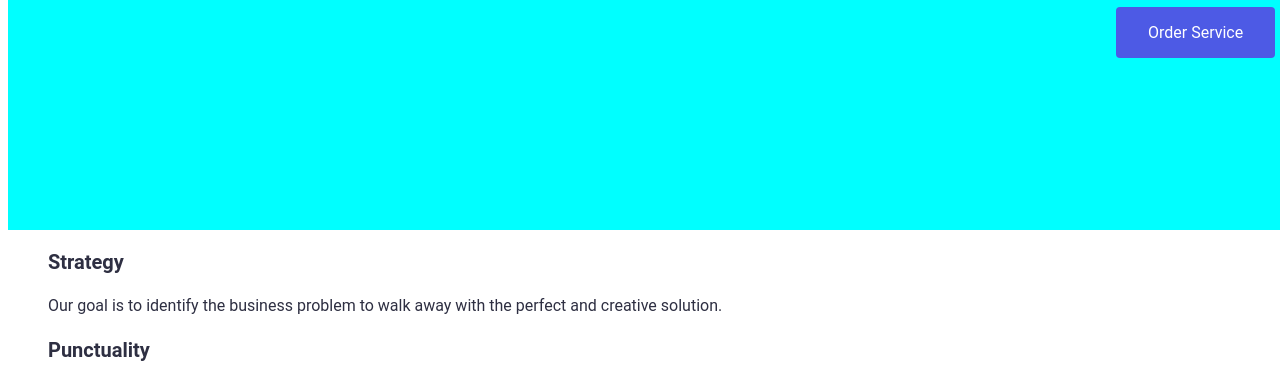
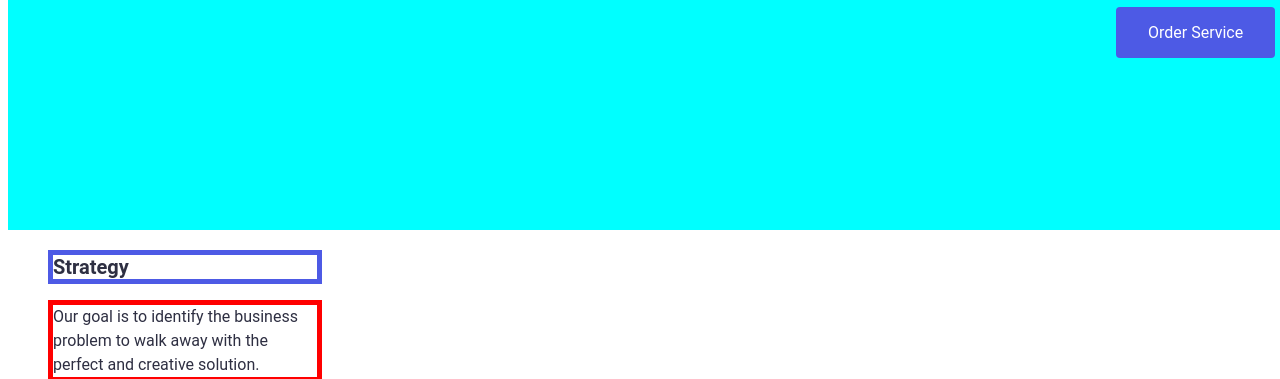
Before and after one commit to IgorBrick/HW4, a plain HTML site: page index.html in a window 1280 px wide. Shown: the part 605-984 px from the top of the page. Drawn offline with Linux system fonts and the light colour scheme.

Commit message:
Update styles.css

```diff
--- a/css/styles.css
+++ b/css/styles.css
@@ -49,7 +49,16 @@ color: #4D5AE5;
 font-weight: 600;
 font-size: 20px;
 line-height: 1.2;
-/* identical to box height, or 120% */
+width: 264px;
+height: 24px;
+margin-bottom: 8px;
+border: 5px solid #4D5AE5;
+}
+
+ .section p {
+    width: 264px;
+    height: 72px;
+    border: 5px solid red;
 }
 
 .benefits p {
```
